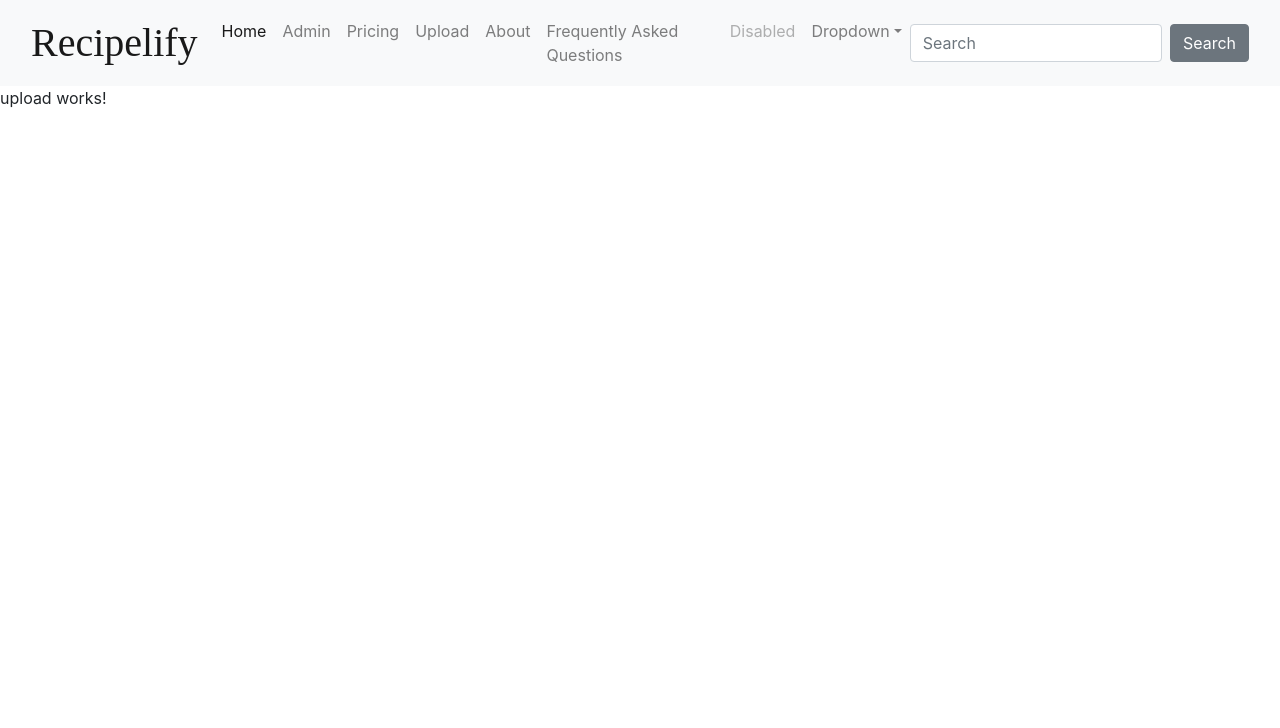
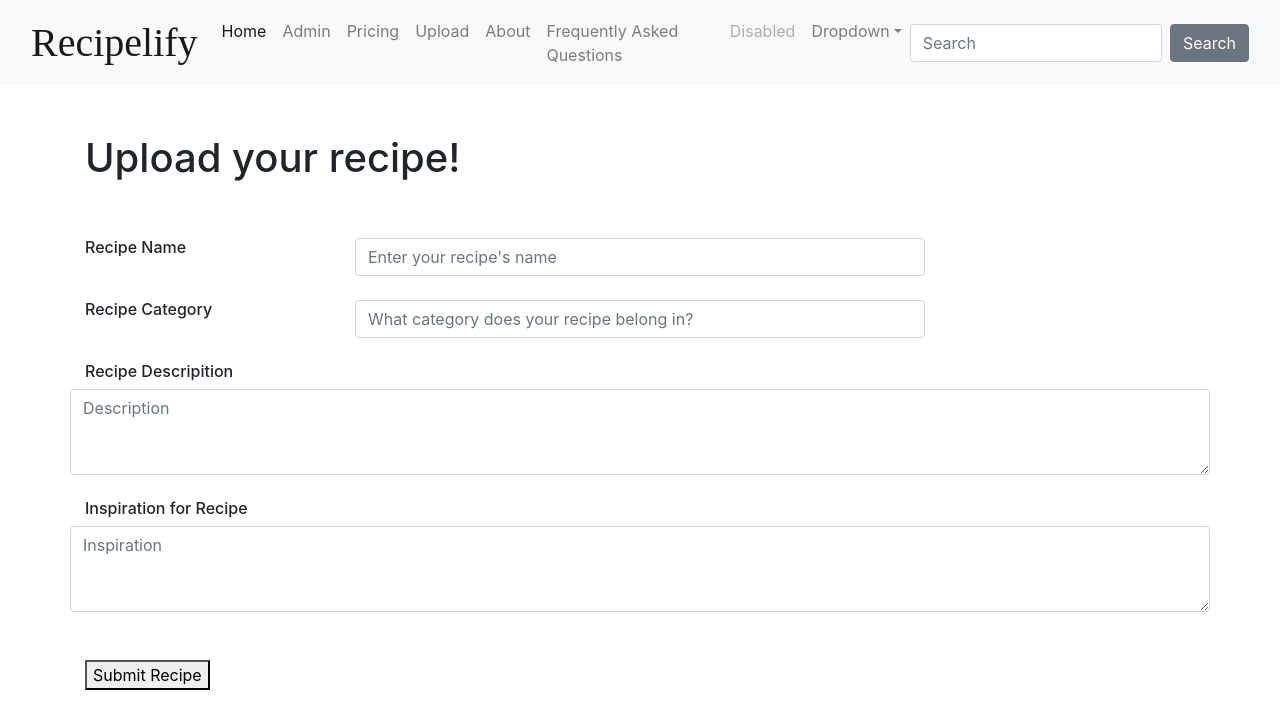
Before and after one commit to JavaFS210601/Group6Frontend, an Angular app: page /upload in a window 1280 px wide. Shown: the top 728 px of the page. Built offline with nearby package versions, Linux system fonts and the light colour scheme; a web font is replaced by a local one.

Commit message:
basic upload page
front end -- no ingredients for now, will hard code in later.

```diff
--- a/src/app/component/upload/upload.component.html
+++ b/src/app/component/upload/upload.component.html
@@ -1 +1,51 @@
-<p>upload works!</p>
+<!DOCTYPE html>
+<html lang="en">
+<head>
+    <meta charset="UTF-8">
+    <title>Recipe Upload</title>
+   <link rel = "stylesheet" href = "./../upload/upload.component.css">
+</head>
+<body>
+
+    <div class="container" id="fullcontainer">
+        <div class="col-sm-18">
+            <br>
+            <br>
+            <h1 id = "pageheader">Upload your recipe!</h1>
+        </div>
+
+        <br>
+
+
+        <br>
+
+        <div id = "recipeSubmission">
+            <div class="row">
+                <h6 class="col-sm-3">Recipe Name</h6>
+                <input id="cname" type="text" class="col-sm-6 form-control" placeholder="Enter your recipe's name">
+            </div>
+            <br>
+            <div class="row">
+                <h6 class="col-sm-3">Recipe Category</h6>
+                <input id="category" type="text" class="col-sm-6 form-control" placeholder="What category does your recipe belong in?">
+            </div>
+            <br>
+            <div class="row">
+                <h6 class="col-sm-3">Recipe Descripition</h6>
+                <textarea id="description" class="form-control" placeholder="Description" rows="3" cols="60"></textarea>
+            </div>
+            <br>
+            <div class="row">
+                <h6 class="col-sm-3">Inspiration for Recipe</h6>
+                <textarea id="inspiration" class="form-control" placeholder="Inspiration" rows="3" cols="60"></textarea>
+            </div>
+
+            <br>
+
+            <br>
+            <button id = "submitRecipe" type="button">Submit Recipe</button>
+        </div>
+    </div>
+
+</body>
+</html>
```
